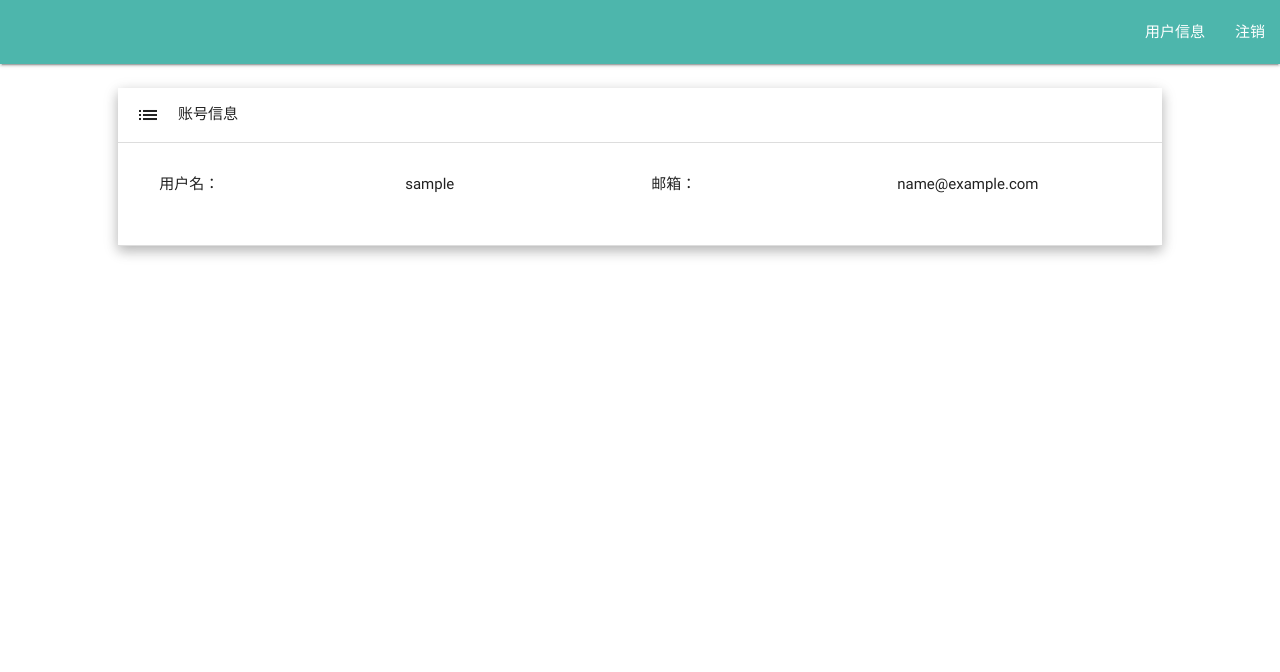
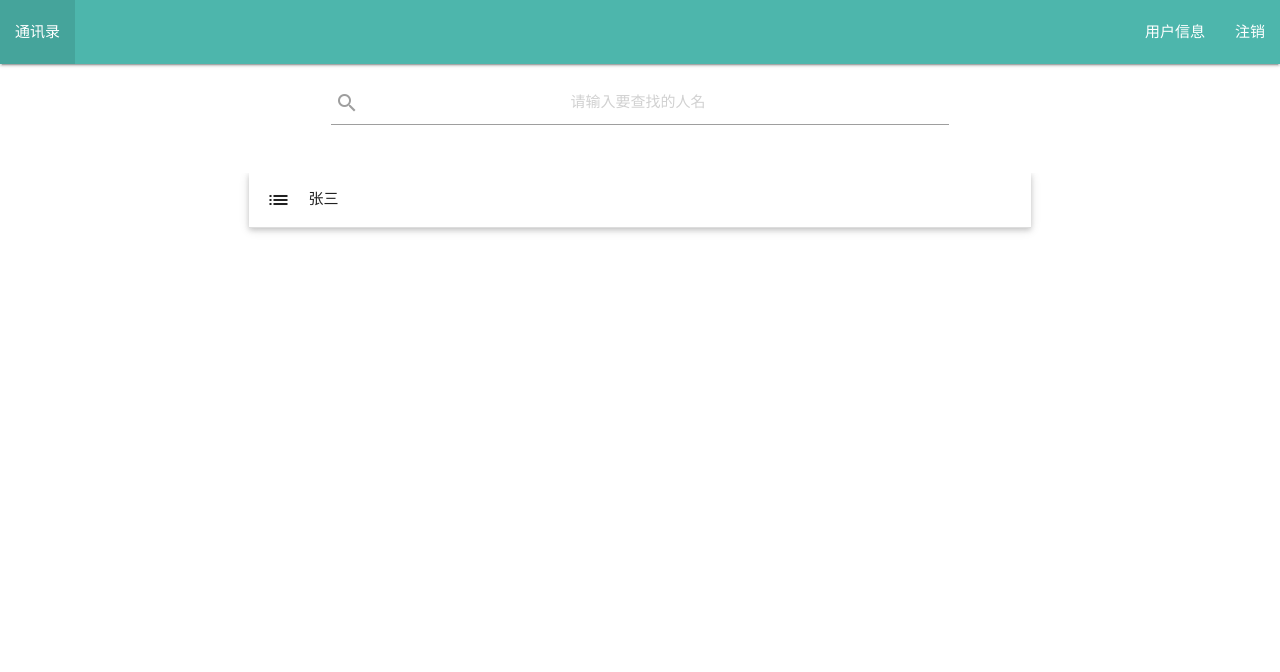
Before and after one commit to yjp19871013/mediaplatformpy, a Django app: page /mediaplatform/ in a window 1280 px wide. Shown: the top 672 px of the page. Run offline with Django 3.2, Linux system fonts and the light colour scheme; the visitor is signed in with stand-in values (Sample User, id 1).

Commit message:
Complete contacts page.

```diff
--- /dev/null
+++ b/mediaplatform/templates/contacts.html
@@ -0,0 +1,35 @@
+{% extends 'home_base.html' %}
+
+{% block main %}
+<main>
+    <div class="row">
+        <div class="col l3 s1"></div>
+        <form method="get" action="#">
+            <div class="input-field col l6 s10">
+                <input id="search" type="search" class="center-align" placeholder="请输入要查找的人名">
+                <label class="label-icon" for="search"><i class="material-icons">search</i></label>
+            </div>
+        </form>
+        <div class="col l3 s1"></div>
+    </div>
+
+    <div class="row">
+        <div class="col l2 s1"></div>
+        <ul class="col l8 s10 collapsible popout" data-collapsible="accordion" style="overflow:auto;height:500px">
+            <li>
+                <div class="collapsible-header">
+                    <i class="material-icons">list</i>
+                    张三
+                </div>
+                <div class="collapsible-body">
+                    <div class="row">
+                        <div class="col l3 s4">手机号码：</div>
+                        <div class="col l3 s8">XXXXXXXXXXXXXX</div>
+                    </div>
+                </div>
+            </li>
+        </ul>
+        <div class="col l2 s1"></div>
+    </div>
+</main>
+{% endblock %}
--- a/mediaplatform/templates/home_header.html
+++ b/mediaplatform/templates/home_header.html
@@ -1,6 +1,9 @@
 <header>
     <nav>
         <div class="nav-wrapper teal lighten-2">
+            <ul>
+                <li><a href="{% url 'mediaplatform:contacts' %}">通讯录</a></li>
+            </ul>
             <ul class="right">
                 <li><a href="{% url 'mediaplatform:user_info' %}">用户信息</a></li>
                 <li>
--- a/mediaplatform/urls.py
+++ b/mediaplatform/urls.py
@@ -5,4 +5,5 @@
 urlpatterns = [
     path('', views.home, name='home'),
     path('user_info/', views.user_info, name='user_info'),
+    path('contacts/', views.contacts, name='contacts'),
 ]
--- a/mediaplatform/views.py
+++ b/mediaplatform/views.py
@@ -9,13 +9,20 @@
 @require_GET
 def home(request):
     return render(request,
-                  'user_info.html')
+                  'contacts.html')
+
+
+@never_cache
+@login_required(login_url='/mediaplatform_login/do_login')
+@require_GET
+def contacts(request):
+    return render(request,
+                  'contacts.html')
 
 
 @never_cache
 @login_required(login_url='/mediaplatform_login/do_login')
 @require_GET
 def user_info(request):
-
     return render(request,
                   'user_info.html')
```
